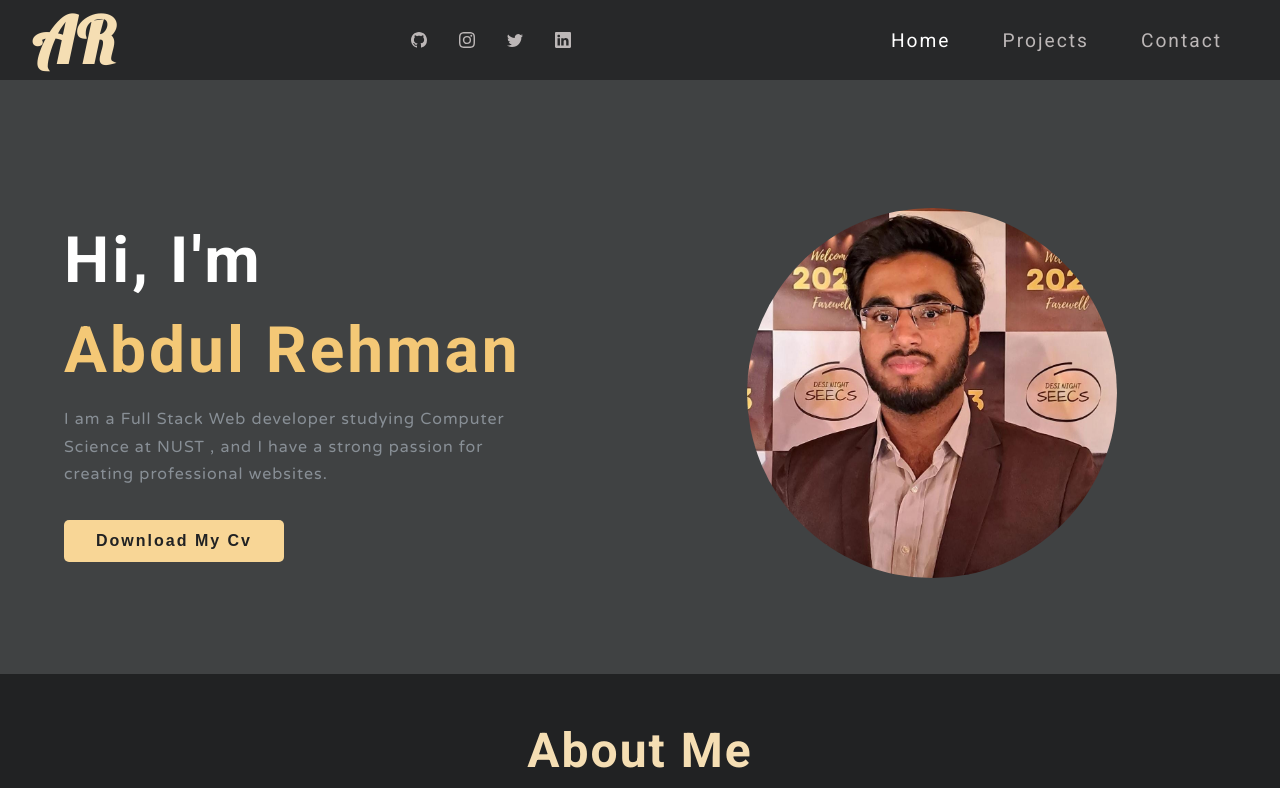
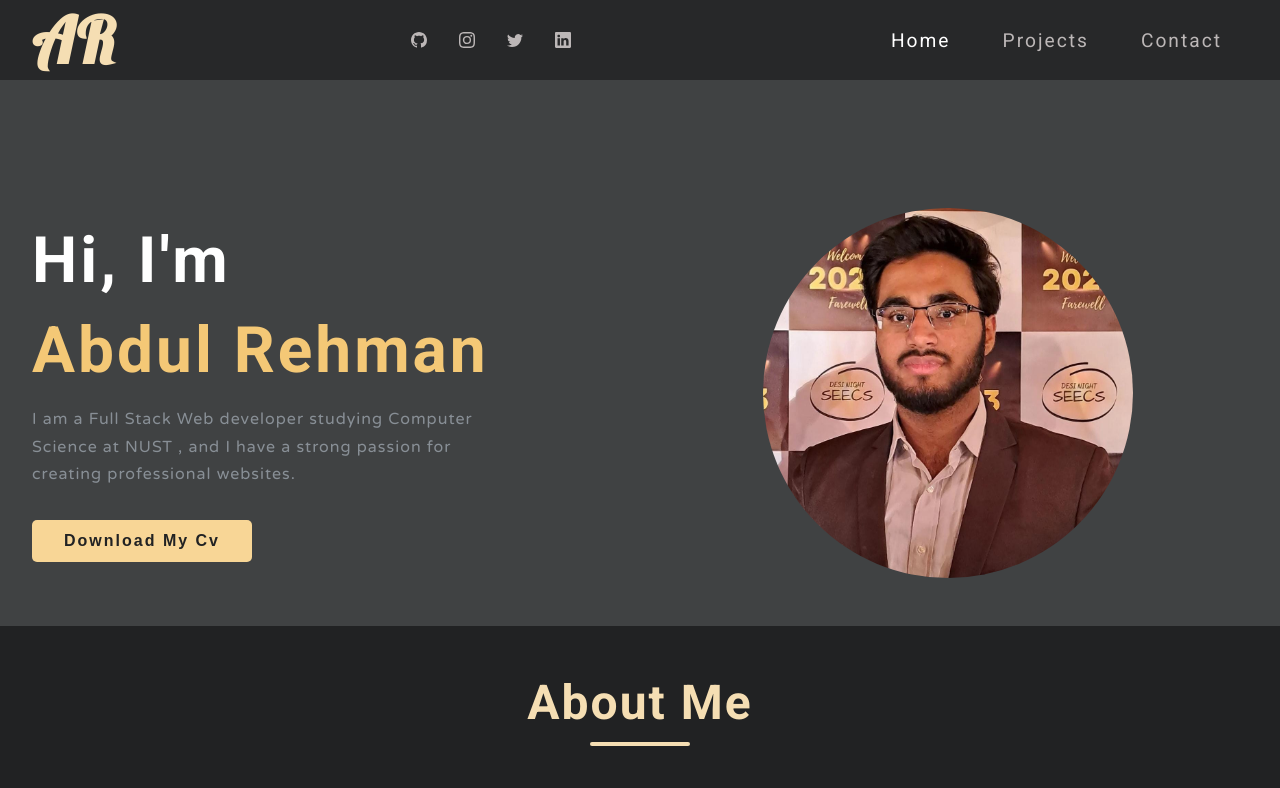
Before and after one commit to ABDREHMAN6224/portfolio, a React (Create React App) app: page / in a window 1280 px wide. Shown: the top 788 px of the page. Built offline with nearby package versions, Linux system fonts and the light colour scheme; a web font is replaced by a local one.

Commit message:
responsive

```diff
--- a/src/components/MyIntro.jsx
+++ b/src/components/MyIntro.jsx
@@ -7,7 +7,7 @@ const MyIntro = () => {
 
   return (
     <Wrapper profile={profile} className="page">
-      <div className="main-container">
+      <div className="main-container ">
         <div className="info-container">
           <div className="heading">
             <h1>
@@ -51,13 +51,12 @@ const Wrapper = styled.div`
     display: grid;
     grid-template-columns: 1fr 1fr;
     align-items: center;
-    padding: 3rem 2rem;
+    /* padding: 3rem 2rem; */
     gap: 1rem;
     padding-top: 5rem;
   }
   .info-container {
     padding-top: 0.5rem;
-    padding-right: 2.5rem;
     padding-bottom: 1rem;
     .heading {
       position: relative;
@@ -74,8 +73,6 @@ const Wrapper = styled.div`
     button {
       margin-top: 2rem;
       letter-spacing: 2px;
-      /* background: #212223; */
-      /* color: wheat; */
       font-weight: bold;
       font-size: 1rem;
       margin-right: 1.5rem;
@@ -156,6 +153,7 @@ const Wrapper = styled.div`
 
   @media (max-width: 576px) {
       .main-container{
+        justify-content: center;
         padding: 1rem;
       }
 
--- a/src/index.css
+++ b/src/index.css
@@ -56,7 +56,6 @@ button {
 .page {
   background-color: #404243;
   padding: 3rem 2rem;
-  /* min-height: 100vh; */
 }
 
 ::-webkit-scrollbar-button {
@@ -69,7 +68,6 @@ button {
   border-radius: 30px;
   width: 0.25rem;
   opacity: 0;
-  /* display: none; */
 
 }
 
@@ -82,9 +80,6 @@ button {
   background-color: #404243;
 }
 
-::-webkit-scrollbar:hover {
-  width: 0.3rem;
-}
 
 
 
```
Lines whose indentation alone changed are shown as unchanged.
